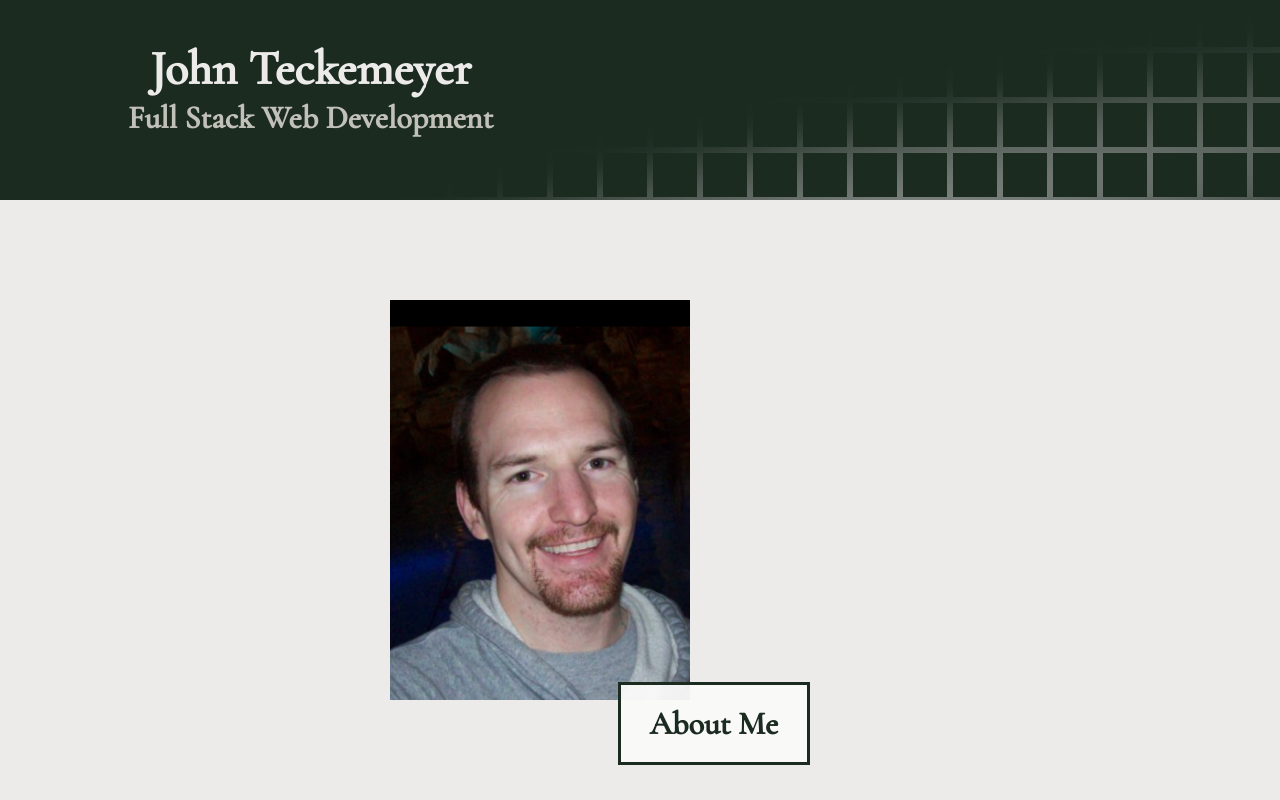
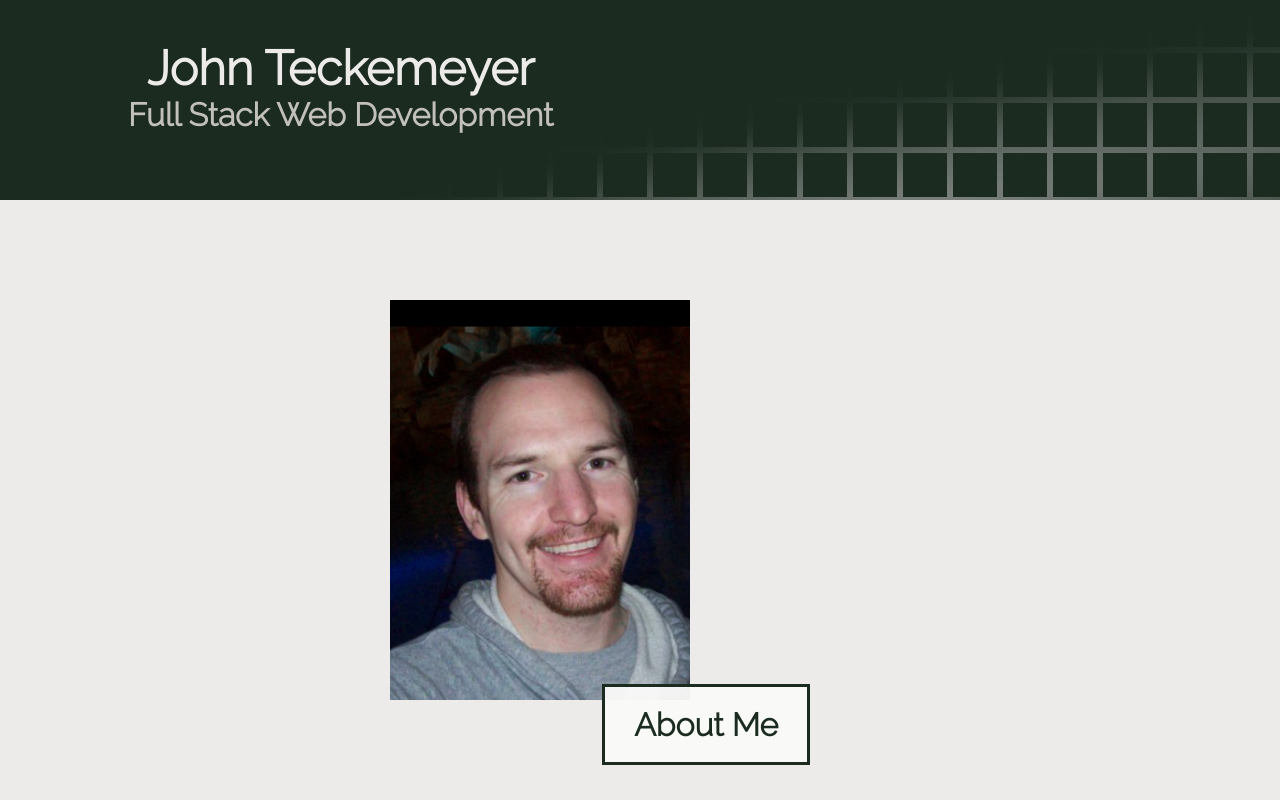
Before and after one commit to TheTeck/Portfolio3, a React (Create React App) app: page / in a window 1280 px wide. Shown: the top 800 px of the page. Built offline with nearby package versions, Linux system fonts and the light colour scheme.

Commit message:
Update primary font

```diff
--- a/src/Scss/_fonts.scss
+++ b/src/Scss/_fonts.scss
@@ -1,5 +1,6 @@
 @import url("https://fonts.googleapis.com/css2?family=Urbanist&display=swap");
 @import url("https://fonts.googleapis.com/css2?family=Cormorant+Garamond:wght@500&display=swap");
+@import url("https://fonts.googleapis.com/css2?family=Raleway:wght@300&display=swap");
 
 $largest-text: 3rem;
 $big-text: 2rem;
@@ -7,4 +8,5 @@ $medium-big-text: 1.5rem;
 $medium-text: 1.3rem;
 $small-text: 1.1rem;
 
-$primary-font: "Cormorant Garamond", serif;
+//$primary-font: "Cormorant Garamond", serif;
+$primary-font: "Raleway", sans-serif;
```
